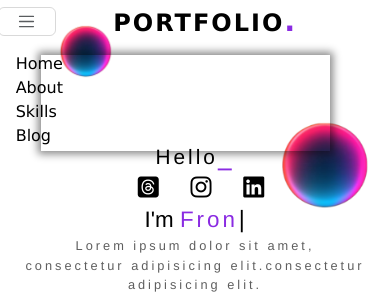
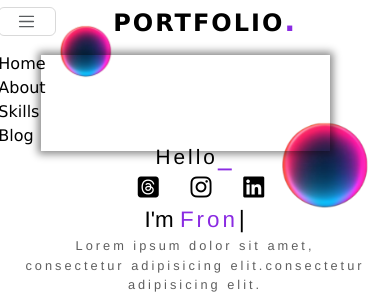
Before and after one commit to brown-munda01/my_portfolio, a Django app: page / in a window 390 px wide, after a click that opens the changed part; the page is wider, and only the part inside the window is pictured. Shown: the top 300 px of that part. Run offline with Django 4.2, Linux system fonts and the light colour scheme; some libraries are stand-ins or nearby versions.

Commit message:
style.css

```diff
--- a/static/css/style.css
+++ b/static/css/style.css
@@ -631,7 +631,7 @@ color: blueviolet;
 }
 
 .navfont ul{
-    margin-left: -10%;
+    margin-left: -16%;
     width: 20%;
 
 
```
